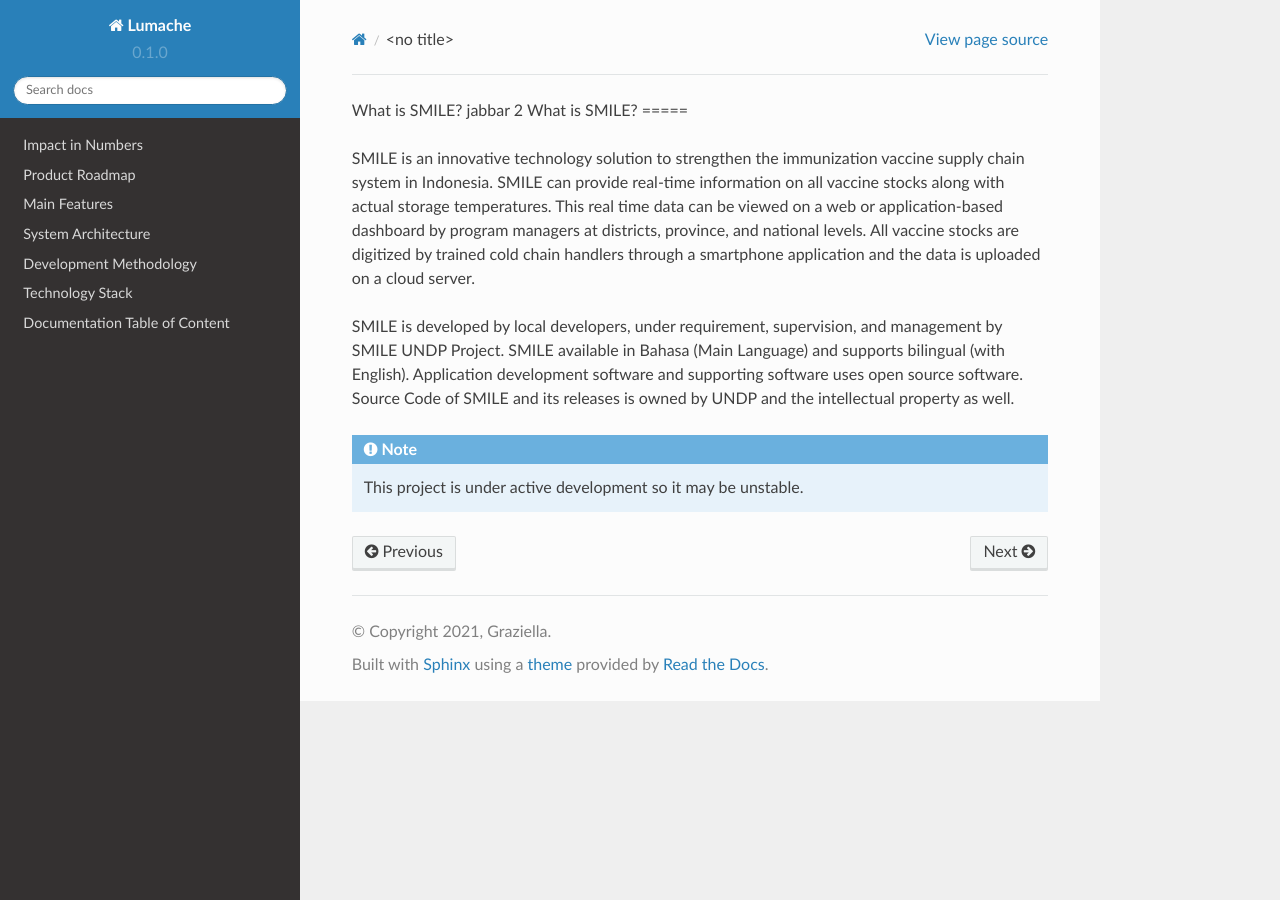
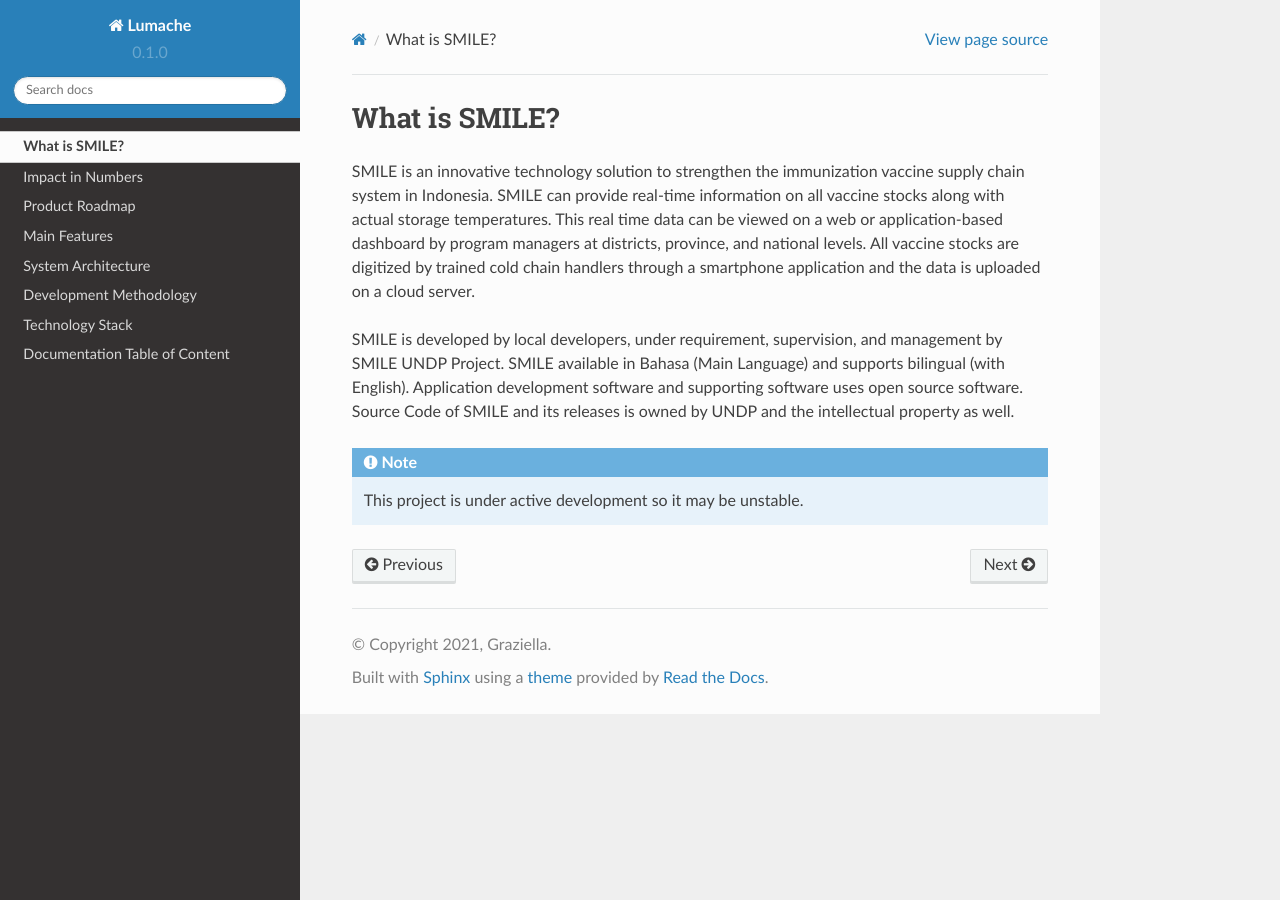
Before and after one commit to bigza/smile-documentation, a Sphinx documentation site: the page built from docs/source/what.rst, in a window 1280 px wide. Built offline with Sphinx 7.4.7 and the Read the Docs theme 2.0.0, drawn with Linux system fonts in a browser that asks for light colours.

Commit message:
ubah lagi

```diff
--- a/docs/source/what.rst
+++ b/docs/source/what.rst
@@ -1,4 +1,3 @@
-What is SMILE? jabbar 2
 What is SMILE?
 =====
 
```
